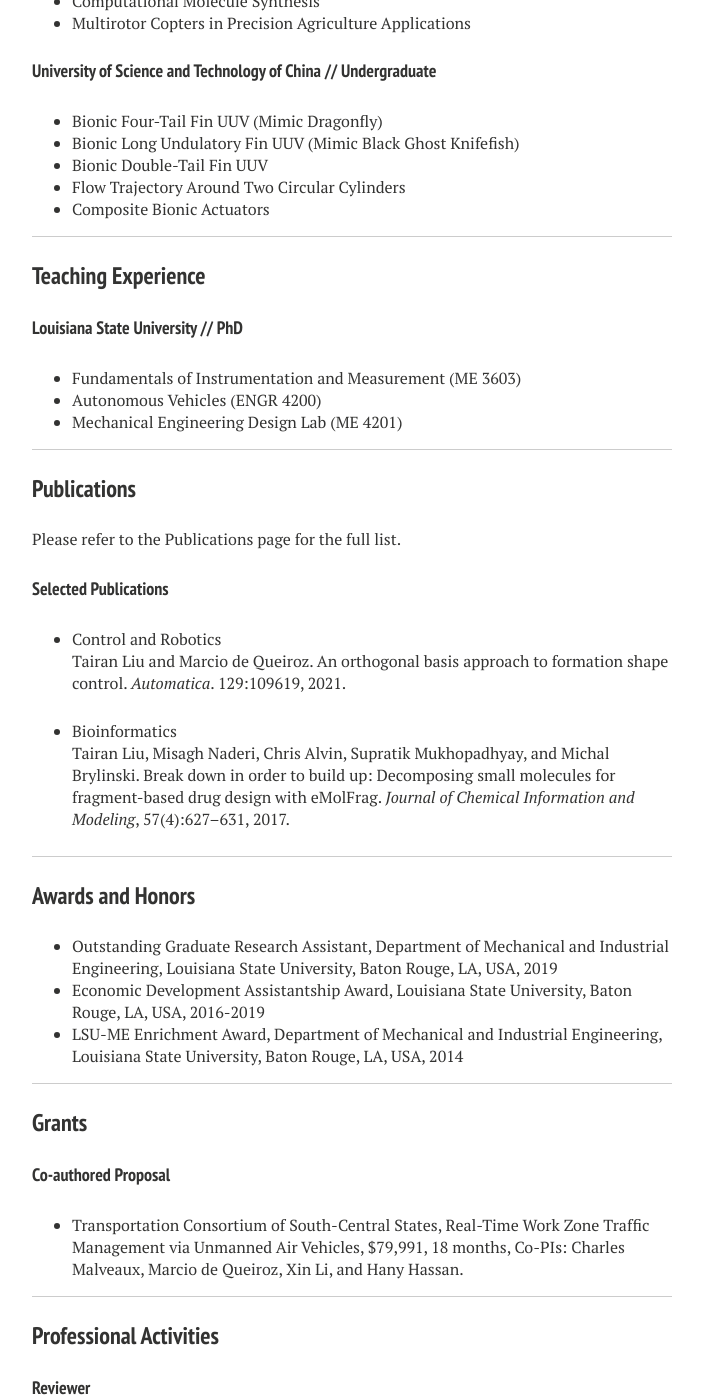
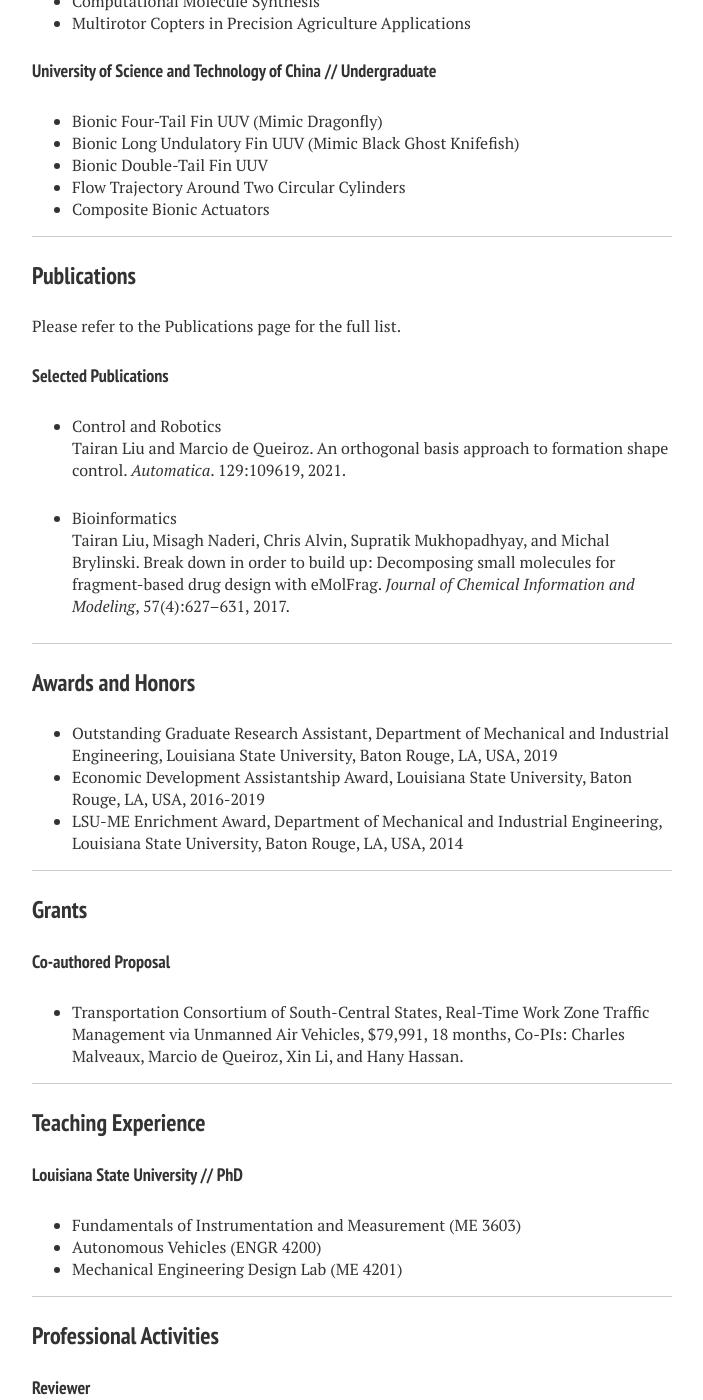
Before and after one commit to liutairan/liutairan.github.io, a Jekyll site: the page built from cv.md, in a window 1280 px wide and 1400 px high, scrolled down 1170 px. Shown: the whole window, without its empty margins (288-991 px from the left). Built offline with Jekyll 4.4.1, drawn with Linux system fonts in a browser that asks for light colours; nearby versions of some CDN libraries; some of the changed lines change nothing that is shown.

Commit message:
Update cv.md

```diff
--- a/cv.md
+++ b/cv.md
@@ -60,15 +60,6 @@ Please refer to the [Projects](https://liutairan.github.io/projects/) page for d
 
 ***
 
-### Teaching Experience
-
-#### Louisiana State University // PhD
-* Fundamentals of Instrumentation and Measurement (ME 3603)
-* Autonomous Vehicles (ENGR 4200)
-* Mechanical Engineering Design Lab (ME 4201)
-
-***
-
 ### Publications
 
 Please refer to the [Publications](https://liutairan.github.io/publications/) page for the full list.
@@ -96,6 +87,15 @@ Tairan Liu, Misagh Naderi, Chris Alvin, Supratik Mukhopadhyay, and Michal Brylin
 #### Co-authored Proposal
 
 * Transportation Consortium of South-Central States, Real-Time Work Zone Traffic Management via Unmanned Air Vehicles, $79,991, 18 months, Co-PIs: Charles Malveaux, Marcio de Queiroz, Xin Li, and Hany Hassan.
+
+***
+
+### Teaching Experience
+
+#### Louisiana State University // PhD
+* Fundamentals of Instrumentation and Measurement (ME 3603)
+* Autonomous Vehicles (ENGR 4200)
+* Mechanical Engineering Design Lab (ME 4201)
 
 ***
 
```
